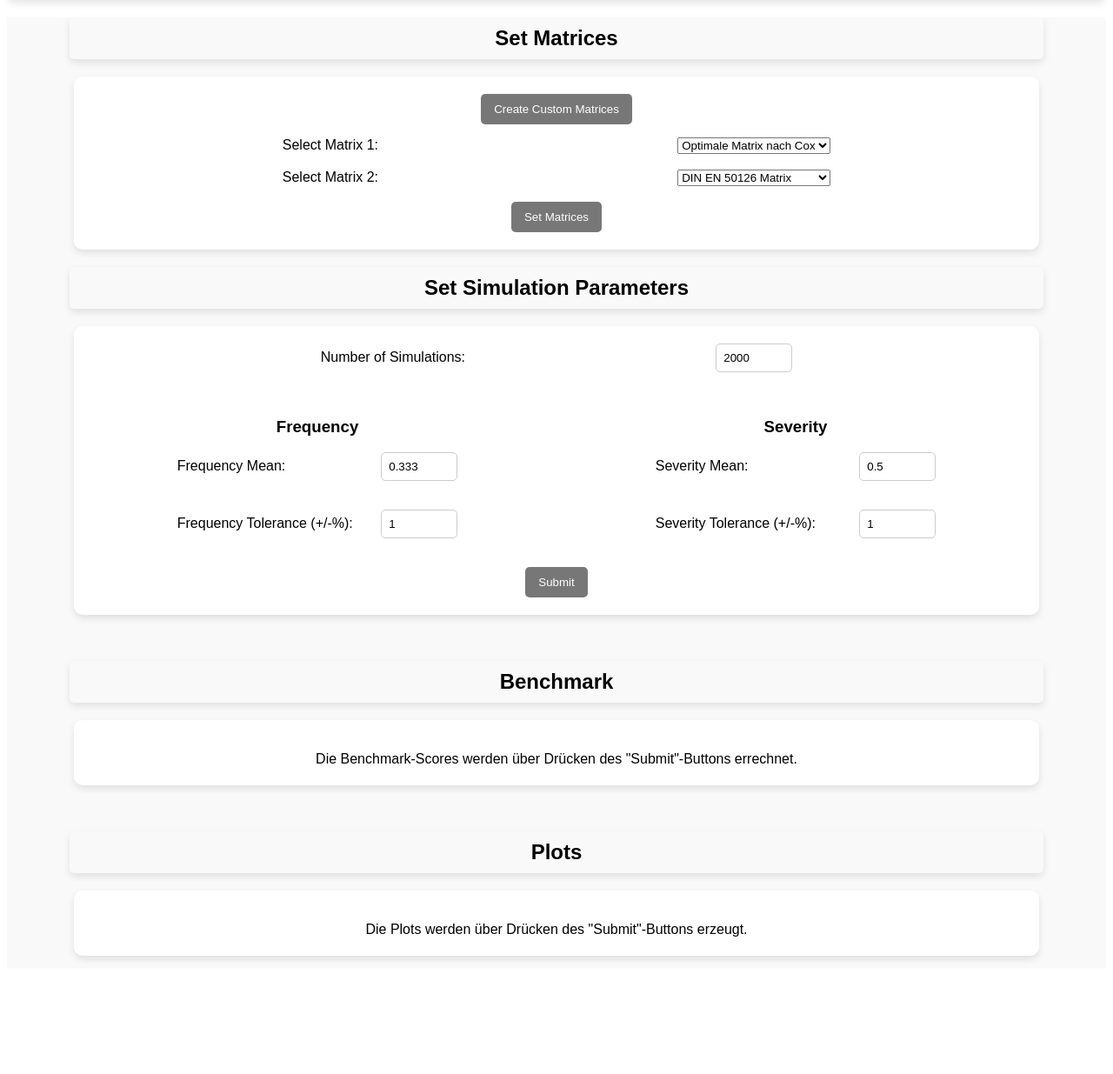
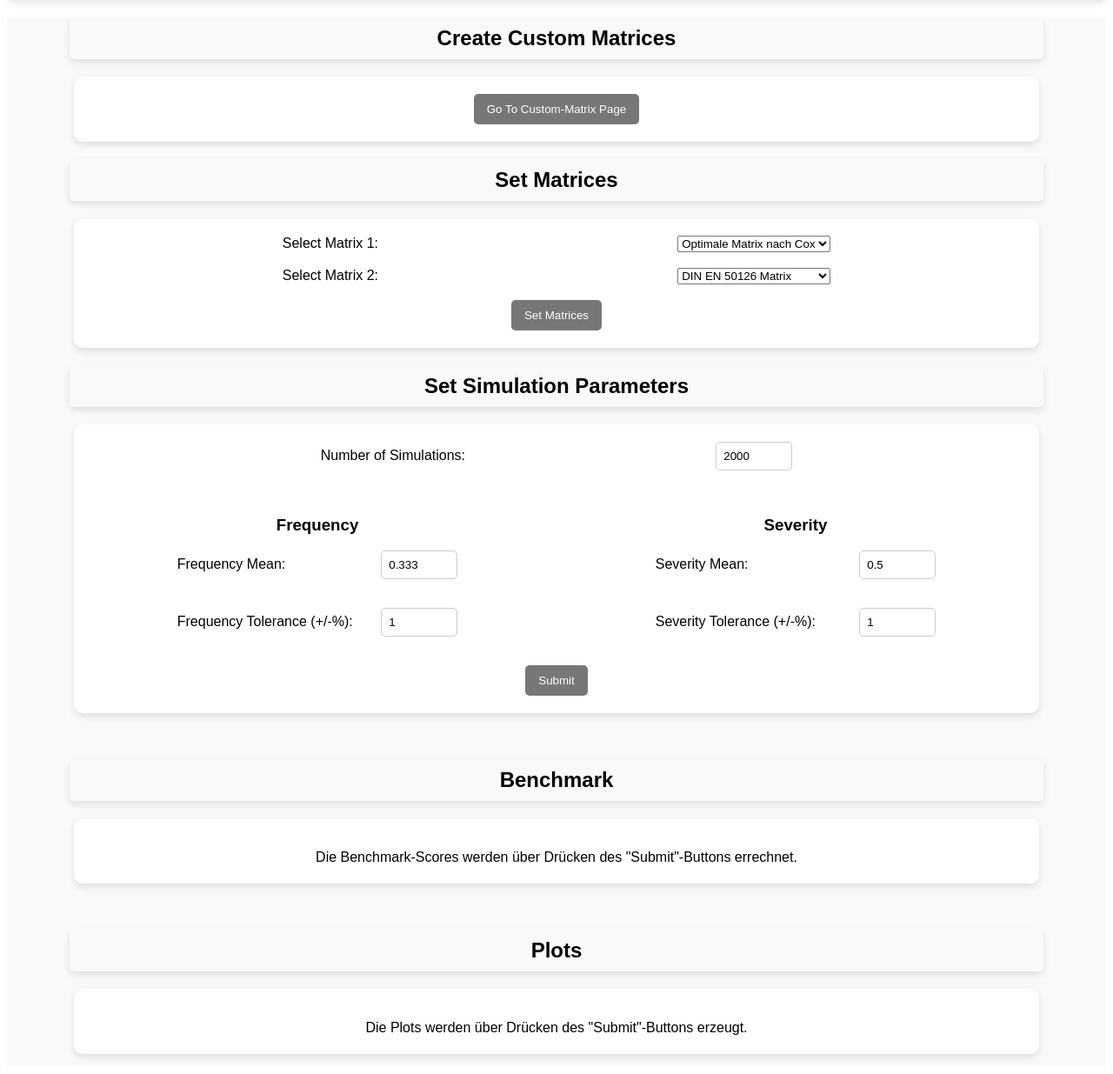
Before and after one commit to nilsgnh/Projektseminar-Risikomatrix, a Flask app: page / in a window 1280 px wide. Shown: the part 98-1333 px from the top of the page at 87% size. Before the commit the page ends 1204 px from the top, so only its background shows below. Run offline with Flask 3, Linux system fonts and the light colour scheme.

Commit message:
kleine frontend Änderung

```diff
--- a/src/static/index.css
+++ b/src/static/index.css
@@ -107,7 +107,7 @@ form label {
     max-width: 1100px;
 }
 
-#h2plots, #h2setsim, #h2-create-matrix, #h2benchmark, #h2setmat {
+#h2plots, #h2setsim, #h2-create-matrix, #h2benchmark, #h2setmat, #h2custommatrix {
     margin: 20px auto;
     background-color: #f9f9f9;
     padding: 10px;
--- a/src/templates/index.html
+++ b/src/templates/index.html
@@ -13,11 +13,14 @@
     </header>
 
     <main>
+        <h2 id="h2custommatrix">Create Custom Matrices</h2>
+        <section class="form-section">
+            <form action="/custom" method="GET">
+                <button type="submit">Go To Custom-Matrix Page</button>
+            </form>
+        </section>
         <h2 id="h2setmat">Set Matrices</h2>
         <section class="form-section">
-            <form action="/custom" method="GET">
-                <button type="submit">Create Custom Matrices</button>
-            </form>
             <form action="/" method="POST" id="matrix_form">
                 <label for="matrix_select1">Select Matrix 1:</label>
                 <select id="matrix_select1" name="matrix1">
```
